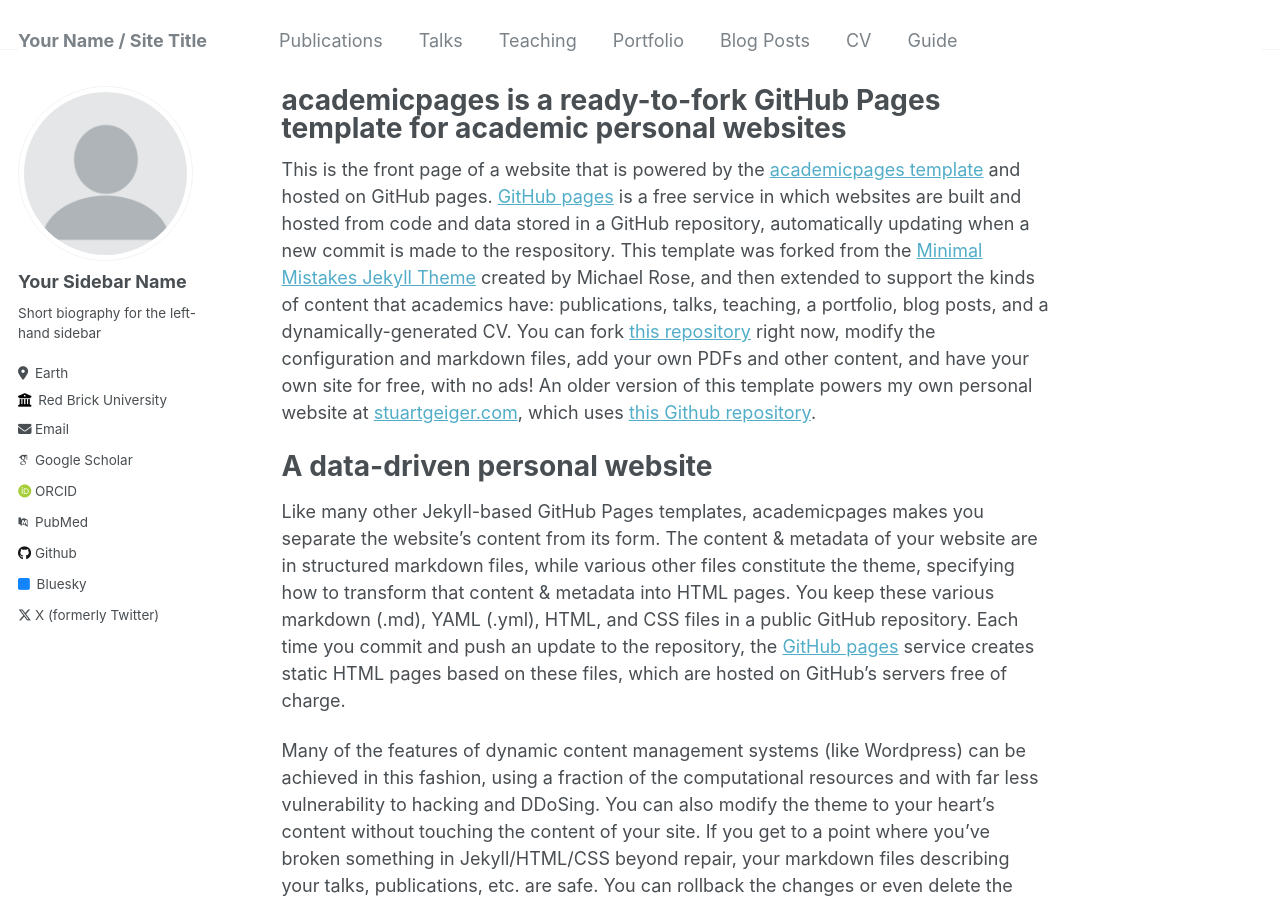
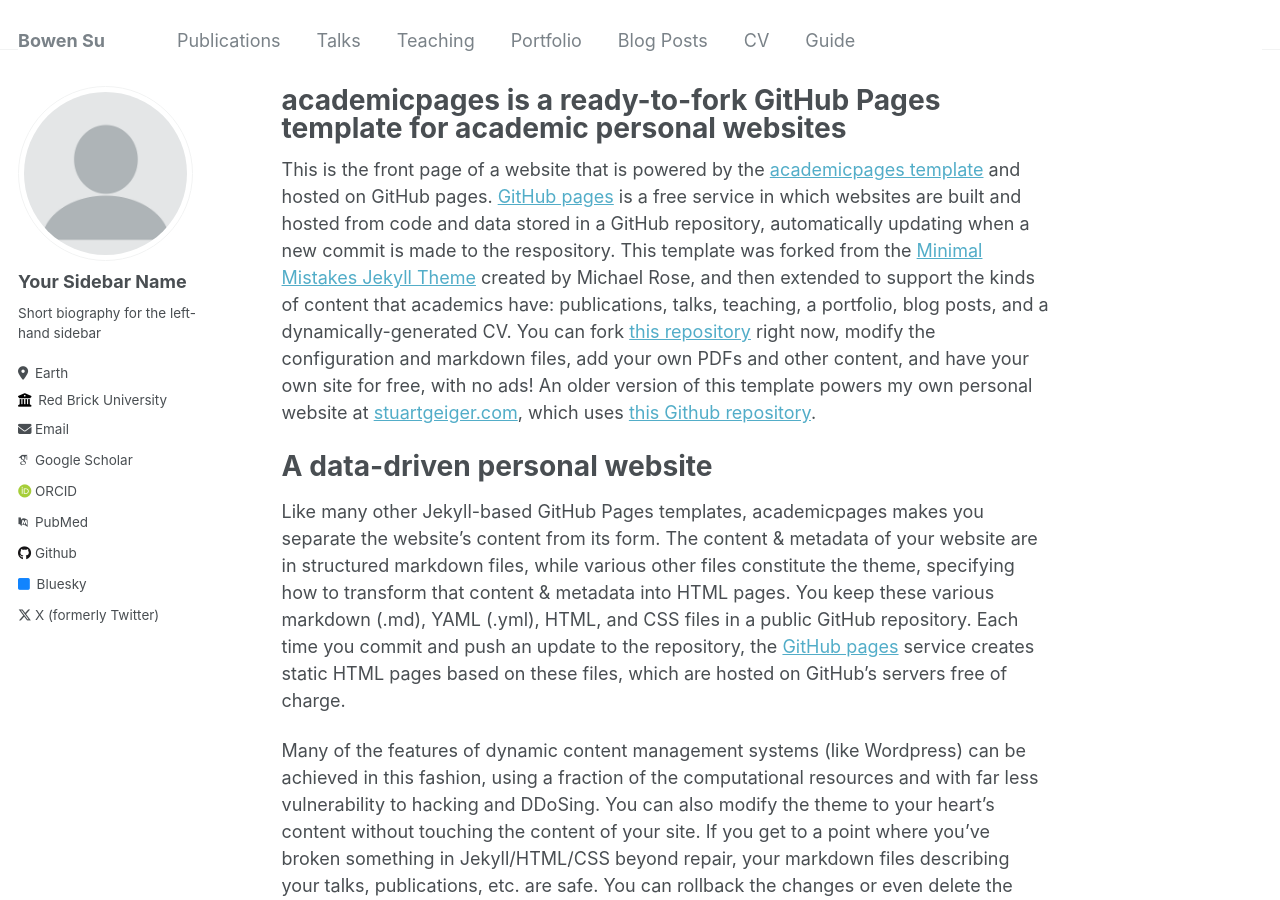
Before and after one commit to bowensu123/bowensu123.github.io, a Jekyll site: the page built from _pages/about.md, in a window 1280 px wide and 900 px high. Built offline with Jekyll 4.4.1, drawn with Linux system fonts in a browser that asks for light colours; some web fonts are replaced.

Commit message:
Update _config.yml

```diff
--- a/_config.yml
+++ b/_config.yml
@@ -8,11 +8,11 @@
 
 # Basic Site Settings
 locale                   : "en-US"
-title                    : "Your Name / Site Title"
+title                    : "Bowen Su"
 title_separator          : "-"
 name                     : &name "Your Name"
 description              : &description "personal description"
-url                      : https://academicpages.github.io # the base hostname & protocol for your site e.g. "https://mmistakes.github.io"
+url                      : https://bowensu321.github.io # the base hostname & protocol for your site e.g. "https://mmistakes.github.io"
 baseurl                  : "" # the subpath of your site, e.g. "/blog"
 repository               : "academicpages/academicpages.github.io"
 
```
